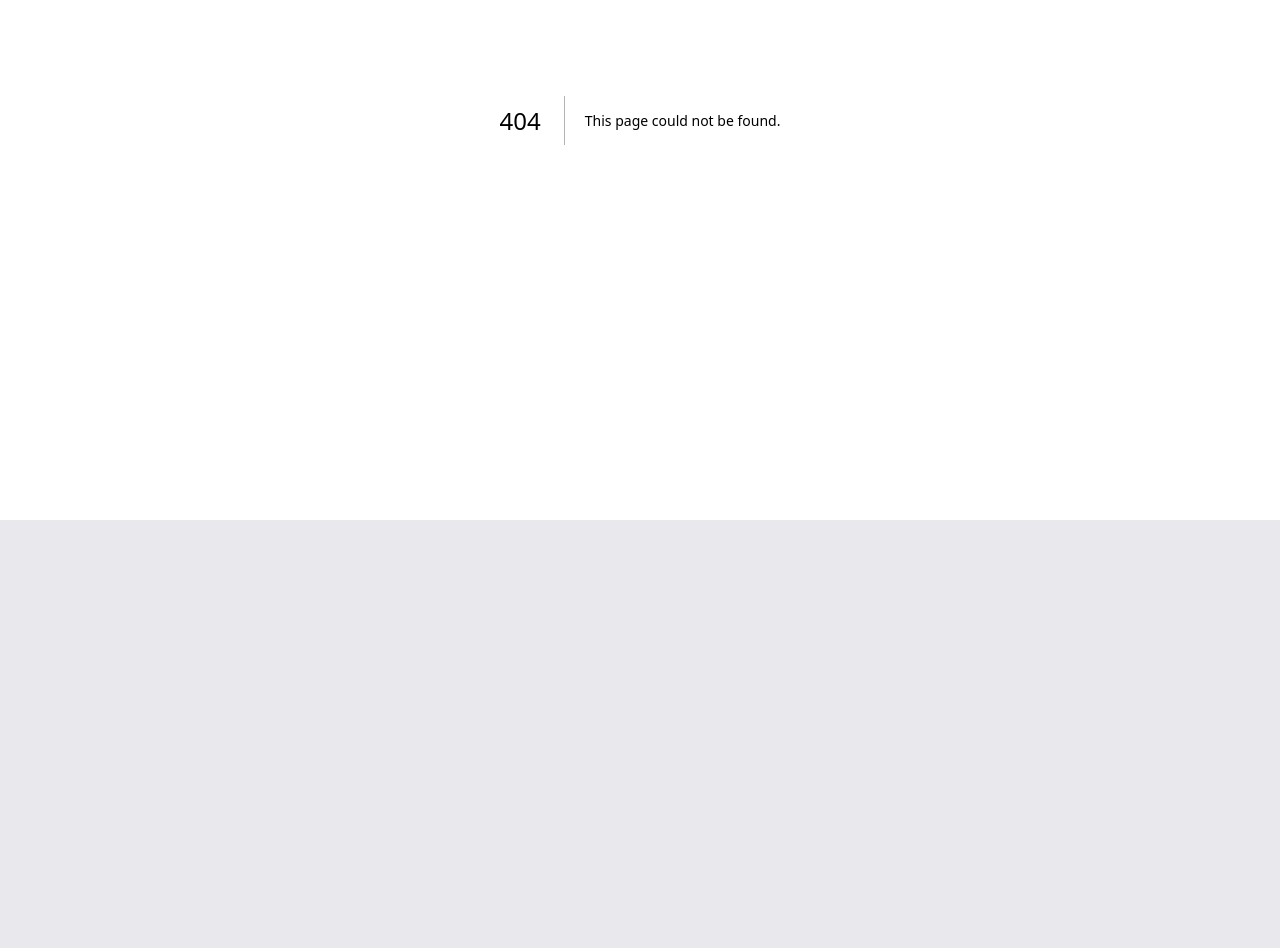
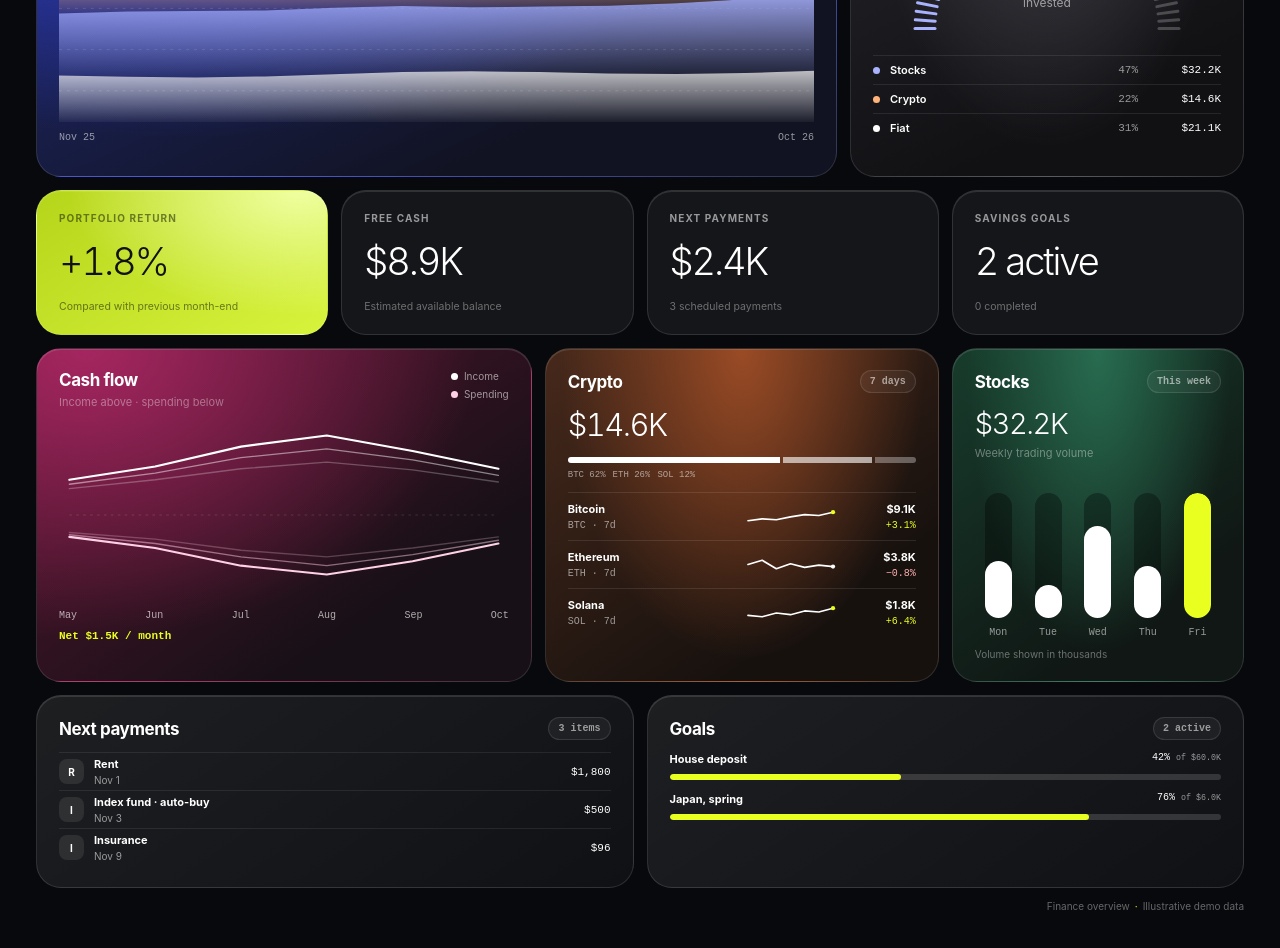
Before and after one commit to DiabloNova/oxenn_components, a Next.js app: page /components/finance-bento in a window 1280 px wide. Before the commit this address had no page. Shown: the part 280-1228 px from the top of the page. Before the commit the page ends 800 px from the top, so only its background shows below. Built offline with nearby package versions, Linux system fonts and the light colour scheme.

Commit message:
feat(finance-bento): add interactive showcase page

```diff
--- /dev/null
+++ b/app/components/finance-bento/page.tsx
@@ -0,0 +1,60 @@
+import FinanceBento, { type FinanceBentoData } from "@/components/ui/finance-bento";
+
+const history: FinanceBentoData["history"] = Array.from({ length: 36 }, (_, index) => {
+  const progress = index / 35;
+  const date = new Date(Date.UTC(2023, 10 + index, 1)).toISOString();
+  const noise = (Math.sin(index * 12.9898 + 156.466) * 43758.5453) % 1;
+  return {
+    date,
+    fiat: 14000 + progress * 7000 + Math.sin(index * 0.9) * 900,
+    stocks: 12000 + progress * 19000 + Math.sin(index * 0.55) * 1600 + noise * 800,
+    crypto: Math.max(2500, 4000 + progress * 12000 + Math.sin(index * 0.8 + 1) * 3200 + Math.cos(index * 0.33) * 1400),
+  };
+});
+
+const data: FinanceBentoData = {
+  history,
+  payments: [
+    { name: "Rent", date: "Nov 1", amount: 1800 },
+    { name: "Index fund · auto-buy", date: "Nov 3", amount: 500 },
+    { name: "Insurance", date: "Nov 9", amount: 96 },
+  ],
+  goals: [
+    { name: "House deposit", progress: 0.42, target: 60000 },
+    { name: "Japan, spring", progress: 0.76, target: 6000 },
+  ],
+  cashflow: {
+    months: ["May", "Jun", "Jul", "Aug", "Sep", "Oct"],
+    income: [
+      [2.4, 3.6, 5.4, 6.4, 5.0, 3.4],
+      [2.0, 3.0, 4.4, 5.2, 4.2, 2.8],
+      [1.6, 2.4, 3.4, 4.0, 3.3, 2.2],
+    ],
+    spending: [
+      [1.2, 2.2, 3.8, 4.6, 3.4, 1.8],
+      [1.0, 1.8, 3.0, 3.8, 2.8, 1.5],
+      [0.8, 1.4, 2.4, 3.0, 2.2, 1.2],
+    ],
+  },
+  crypto: [
+    { name: "Bitcoin", symbol: "BTC", share: 0.62, change: "+3.1%", ohlc: [[66.1, 67.0, 65.8, 66.8], [66.8, 67.6, 66.5, 67.4], [67.4, 67.9, 66.9, 67.1], [67.1, 68.2, 67.0, 68.0], [68.0, 68.9, 67.8, 68.7], [68.7, 69.1, 68.1, 68.4], [68.4, 69.6, 68.3, 69.4]] },
+    { name: "Ethereum", symbol: "ETH", share: 0.26, change: "−0.8%", ohlc: [[3.52, 3.58, 3.44, 3.47], [3.47, 3.55, 3.4, 3.53], [3.53, 3.56, 3.38, 3.41], [3.41, 3.5, 3.36, 3.48], [3.48, 3.51, 3.39, 3.43], [3.43, 3.49, 3.37, 3.46], [3.46, 3.52, 3.42, 3.44]] },
+    { name: "Solana", symbol: "SOL", share: 0.12, change: "+6.4%", ohlc: [[142, 149, 139, 147], [147, 151, 141, 143], [143, 156, 142, 154], [154, 158, 147, 149], [149, 162, 148, 160], [160, 166, 155, 157], [157, 171, 156, 168]] },
+  ],
+  stocks: { days: ["Mon", "Tue", "Wed", "Thu", "Fri"], values: [2.1, 1.2, 3.4, 1.9, 4.6] },
+};
+
+export default function FinanceBentoPage() {
+  return (
+    <main style={{ minHeight: "100vh", background: "#08090c", padding: "clamp(14px, 3vw, 36px)" }}>
+      <div style={{ width: "100%", maxWidth: 1440, margin: "0 auto" }}>
+        <FinanceBento
+          data={data}
+          title="Overview"
+          subtitle="Illustrative portfolio · Sample data only"
+          credit
+        />
+      </div>
+    </main>
+  );
+}
```
